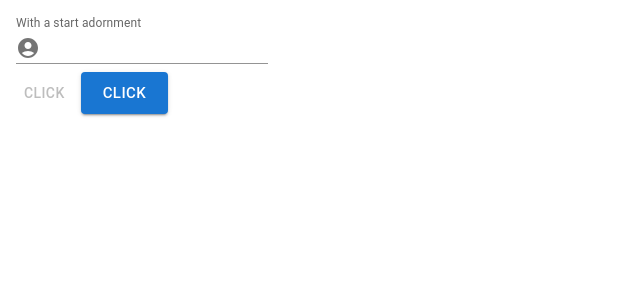
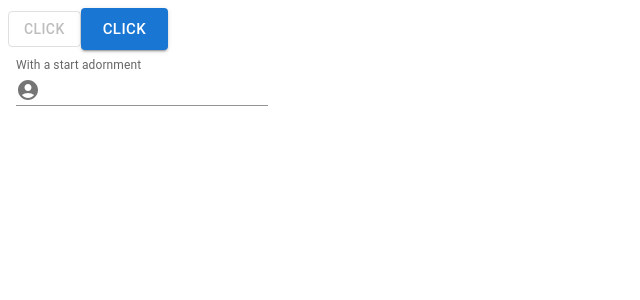
Before and after one commit to khashayaryaghma/zamin-khaki-project, a React (Create React App) app in the folder client/: page / in a window 1280 px wide. Shown: the top 300 px of the page, without its empty margins (0-640 px from the left). Built offline with nearby package versions, Linux system fonts and the light colour scheme.

Commit message:
Update App.js

```diff
--- a/client/src/App.js
+++ b/client/src/App.js
@@ -6,10 +6,8 @@ function App() {
 
     return (
         <>
-            <Textfield />
-
             <Button
-                variant={1}
+                variant="outlined"
                 color="secondary"
                 size="medium"
                 component="a"
@@ -26,6 +24,8 @@ function App() {
             >
                 click
             </Button>
+
+            <Textfield />
         </>
     );
 }
```
